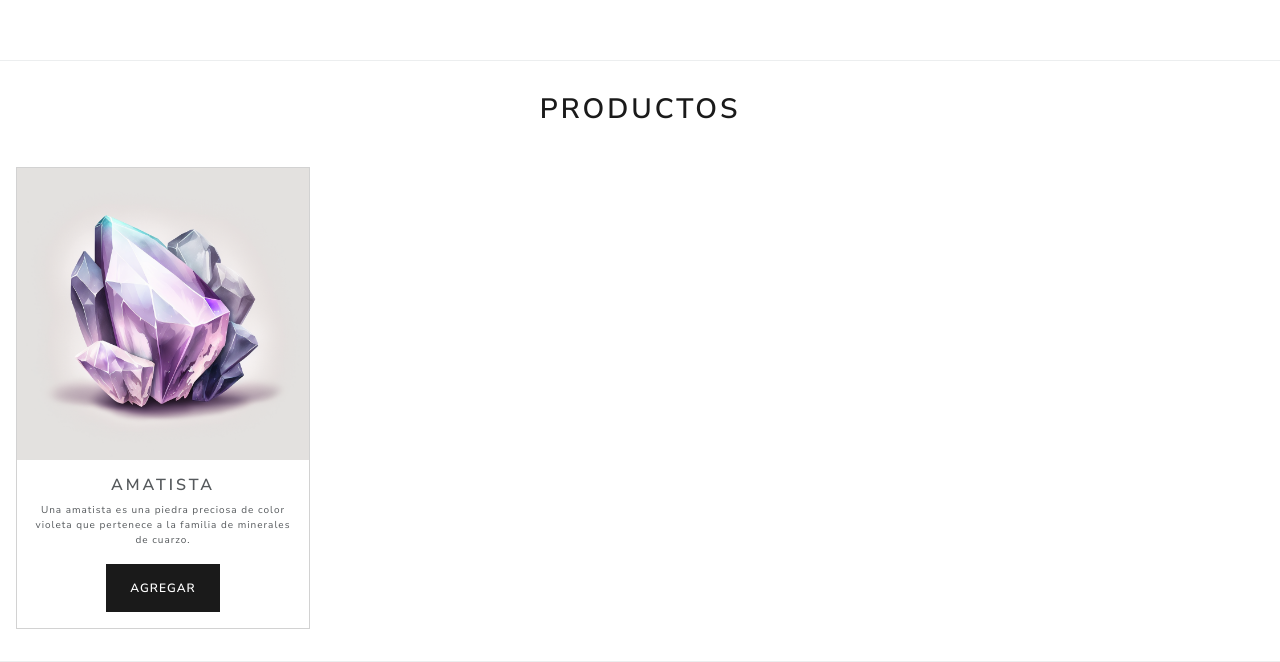
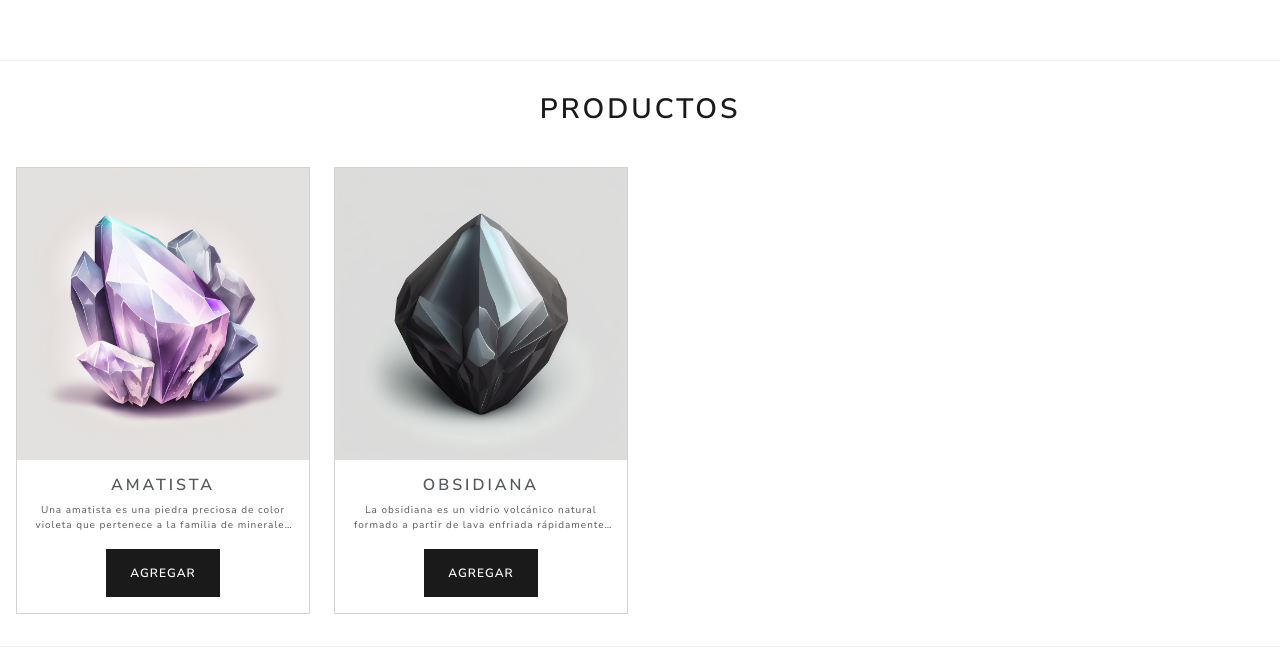
Before and after one commit to Andreinadesolaborges/ReactPreentrega1-DeSola, a React (Create React App) app in the folder preentrega1-desola/: page / in a window 1280 px wide. Shown: the part 772-1434 px from the top of the page. Built offline with nearby package versions, Linux system fonts and the light colour scheme.

Commit message:
cambios de card y hover

```diff
--- a/preentrega1-desola/src/components/App.css
+++ b/preentrega1-desola/src/components/App.css
@@ -2,11 +2,11 @@
     margin-left: 0.5em;
 }
 
-.logoSpaceLeft{
+.logoSpaceLeft {
     padding-left: 0px;
 }
 
-.noPaddingLeft{
+.noPaddingLeft {
     padding-left: 0px;
 }
 
@@ -15,7 +15,7 @@
     margin-right: 0.5em;
 }
 
- span{
+span {
     font-size: 12px;
 }
 
@@ -26,26 +26,32 @@
 a {
     font-size: 12px;
 }
-.card-text{
+
+.card-text {
     font-size: 10px;
+    display: -webkit-box;
+    overflow: hidden;
+    -webkit-line-clamp: 2;
+    -webkit-box-orient: vertical;
 }
 
 span.navbar-toggler-icon {
     background-image: url(../img/hamburger.svg);
 }
 
-.navbar-toggler:focus{
+.navbar-toggler:focus {
     box-shadow: none;
 
 }
 
 /*Saturate*/
-.saturate{
+.saturate {
     -webkit-filter: saturate(50%);
     filter: saturate(50%);
     -webkit-transition: .4s ease-in-out;
     transition: .4s ease-in-out;
 }
+
 .saturate:hover {
     -webkit-filter: saturate(100%);
     filter: saturate(100%);
@@ -53,28 +59,82 @@ span.navbar-toggler-icon {
 
 /*Hover text 1*/
 .hoverLine {
-    --c:linear-gradient(#000 0 0); /* update the color here */
+    --c: linear-gradient(#000 0 0);
+    /* update the color here */
 
     padding-bottom: .15em;
     background: var(--c), var(--c);
     background-size: .3em .1em;
-    background-position:50% 100%;
+    background-position: 50% 100%;
     background-repeat: no-repeat;
     transition: .4s ease-in-out, background-size .4s .3s ease-in-out;
 }
+
 .hoverLine:hover {
     background-size: 40% .1em;
     background-position: 10% 100%, 90% 100%;
 }
 
 /*Zoom In*/
-.zoomIn{
+.zoomIn {
     -webkit-transform: scale(1);
     transform: scale(1);
     -webkit-transition: .4s ease-in-out;
     transition: .4s ease-in-out;
 }
-  .zoomIn:hover{
+
+.zoomIn:hover {
     -webkit-transform: scale(1.2);
     transform: scale(1.2);
 }
+
+/* Float Shadow */
+.hvr-float-shadow {
+    display: inline-block;
+    vertical-align: middle;
+    -webkit-transform: perspective(1px) translateZ(0);
+    transform: perspective(1px) translateZ(0);
+    box-shadow: 0 0 1px rgba(0, 0, 0, 0);
+    position: relative;
+    -webkit-transition: .4s ease-in-out;
+    transition: .4s ease-in-out;
+    -webkit-transition-property: transform;
+    transition-property: transform;
+
+}
+
+.hvr-float-shadow:before {
+    pointer-events: none;
+    position: absolute;
+    z-index: -1;
+    content: '';
+    top: 100%;
+    left: 5%;
+    height: 10px;
+    width: 90%;
+    opacity: 0;
+    background: -webkit-radial-gradient(center, ellipse, rgba(0, 0, 0, 0.15) 0%, rgba(0, 0, 0, 0) 60%);
+    background: radial-gradient(ellipse at center, rgba(0, 0, 0, 0.15) 0%, rgba(0, 0, 0, 0) 60%);
+    /* W3C */
+    -webkit-transition: .4s ease-in-out;
+    transition: .4s ease-in-out;
+    -webkit-transition-property: transform, opacity;
+    transition-property: transform, opacity;
+}
+
+.hvr-float-shadow:hover,
+.hvr-float-shadow:focus,
+.hvr-float-shadow:active {
+    -webkit-transform: translateY(-5px);
+    transform: translateY(-5px);
+    /* move the element up by 5px */
+}
+
+.hvr-float-shadow:hover:before,
+.hvr-float-shadow:focus:before,
+.hvr-float-shadow:active:before {
+    opacity: 1;
+    -webkit-transform: translateY(5px);
+    transform: translateY(5px);
+    /* move the element down by 5px (it will stay in place because it's attached to the element that also moves up 5px) */
+}
--- a/preentrega1-desola/src/components/CardContainer/CardContainer.jsx
+++ b/preentrega1-desola/src/components/CardContainer/CardContainer.jsx
@@ -1,5 +1,6 @@
 import Cardproduct from "../CardProduct/CardProduct";
-
+import amatista from '../../img/items/Amatista.png';
+import obsidiana from '../../img/items/obsidiana.png';
 const Cardcontainer = () => {
     return (
         <>
@@ -11,7 +12,10 @@ const Cardcontainer = () => {
                 </div>
                 <div className="row align-items-center py-3">
                     <div className="col-6 col-sm-4 col-md-3 text-center align-self-center">
-                        <Cardproduct title={"Amatista"} description={"Una amatista es una piedra preciosa de color violeta que pertenece a la familia de minerales de cuarzo."} />
+                        <Cardproduct title={"Amatista"} description={"Una amatista es una piedra preciosa de color violeta que pertenece a la familia de minerales de cuarzo."} url={amatista}/>
+                    </div>
+                    <div className="col-6 col-sm-4 col-md-3 text-center align-self-center">
+                        <Cardproduct title={"Obsidiana"} description={"La obsidiana es un vidrio volcánico natural formado a partir de lava enfriada rápidamente. Es un tipo de roca ígnea, caracterizada por su superficie lisa, bordes afilados y una textura vítrea."} url={obsidiana} />
                     </div>
                 </div>
             </div>
--- a/preentrega1-desola/src/components/CardProduct/CardProduct.jsx
+++ b/preentrega1-desola/src/components/CardProduct/CardProduct.jsx
@@ -1,13 +1,13 @@
-import img from '../../img/items/Amatista.png'
-const Cardproduct = ({title,description}) => {
+
+const Cardproduct = ({title,description,url}) => {
     return (
         <>
-            <div className="card">
-                <img src={img} className="card-img-top img-fluid" alt={"img"} />
+            <div className="card hvr-float-shadow">
+                <img src={url} className="card-img-top img-fluid" alt={"img"} />
                 <div className="card-body">
                     <h5 className="card-title">{title}</h5>
                     <p className="card-text">{description}</p>
-                    <a href="#" className="btn btn-primary">Agregar</a>
+                    <a href="#" className="btn btn-primary zoomIn">Agregar</a>
                 </div>
             </div>
         </>
--- a/preentrega1-desola/src/components/CartWidget/CartWidget.jsx
+++ b/preentrega1-desola/src/components/CartWidget/CartWidget.jsx
@@ -2,7 +2,7 @@ import cart from '../../img/cart.svg'
 const Cartwidget = ({ cantCarrito }) => {
     return (
         <>
-            <button className="btn btn-primary">
+            <button className="btn btn-primary zoomIn">
                 <img className="align-self-center d-inline-block align-text-center" src={cart} alt={"cart"} style={{ height: 20 }}/>
                 <span className="cartText">Carrito</span>
                 <span className="badge rounded-pill text-bg-light">{cantCarrito}</span>
```
Also changed, not shown: preentrega1-desola/src/img/items/obsidiana.png (added). Lines whose indentation alone changed are shown as unchanged.
